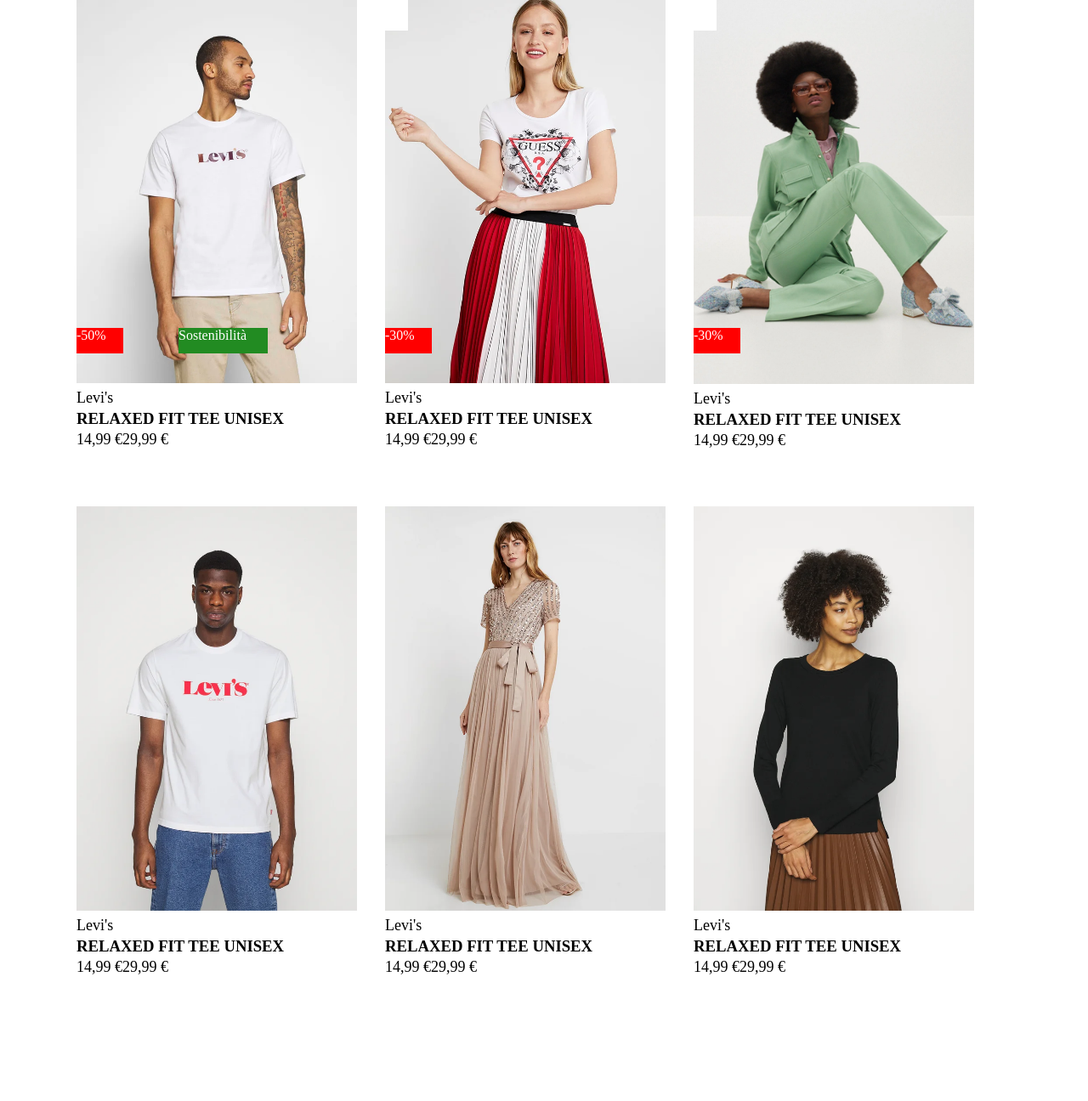
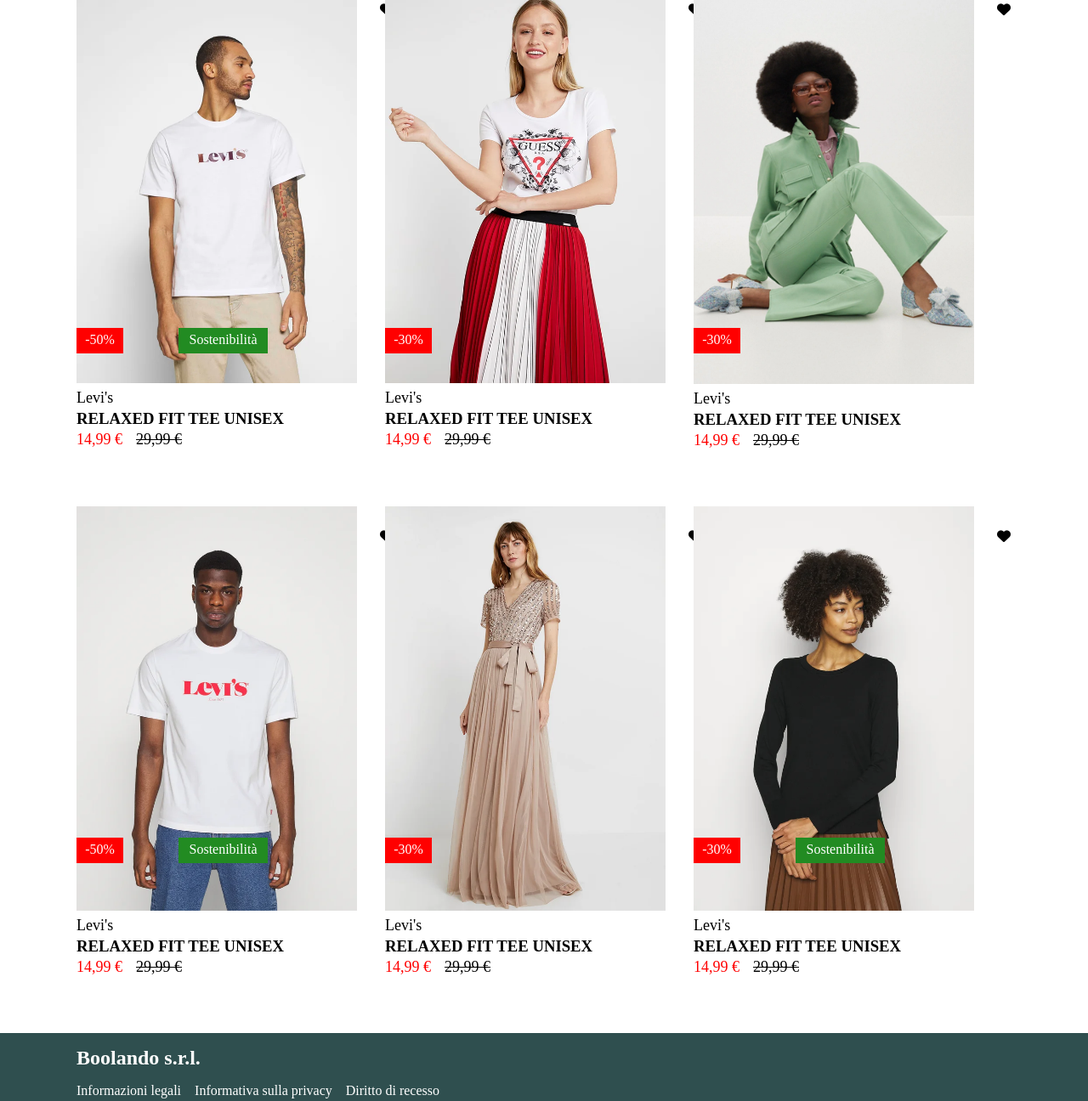
Before and after one commit to SassaroCristian/html-css-boolando, a plain HTML site: page index.html in a window 1280 px wide. Shown: the part 164-1460 px from the top of the page at 85% size. Before the commit the page ends 1316 px from the top, so only its background shows below. Drawn offline with Linux system fonts and the light colour scheme.

Commit message:
added code

```diff
--- a/css/atomico.css
+++ b/css/atomico.css
@@ -62,6 +62,8 @@
     height: 50px;
     top: 150px;
     left: 430px;
+    text-align: center;
+    padding-top:17px;
 }
 
 #heart-icon2 {
@@ -69,6 +71,8 @@
   height: 50px;
   top: 150px;
   left: 793px;
+  text-align: center;
+  padding-top:17px;
 }
 
 #heart-icon3 {
@@ -76,13 +80,53 @@
   height: 50px;
   top: 150px;
   left: 1156px;
+  text-align: center;
+  padding-top:17px;
 }
 
-#sales {
+#heart-icon4 {
+  width :50px;
+  height: 50px;
+  top: 770px;
+  left: 430px;
+  text-align: center;
+  padding-top:17px;
+}
+
+#heart-icon5 {
+  width :50px;
+  height: 50px;
+  top: 770px;
+  left: 793px;
+  text-align: center;
+  padding-top:17px;
+}
+
+#heart-icon6 {
+  width :50px;
+  height: 50px;
+  top: 770px;
+  left: 1156px;
+  text-align: center;
+  padding-top:17px;
+}
+
+#sales-row1 {
     width: 55px;
     height: 30px;
     top:550px;
     color: white;
+    text-align: center;
+    padding-top: 5px;
+}
+
+#sales-row2 {
+  width: 55px;
+  height: 30px;
+  top:1150px;
+  color: white;
+  text-align: center;
+  padding-top: 5px;
 }
 
 #green-tag1 {
@@ -91,4 +135,30 @@
     top:550px;
     left: 210px;
     color: white;
+    text-align: center;
+    padding-top: 5px;
 }
+
+#green-tag4 {
+  width: 105px;
+  height: 30px;
+  top:1150px;
+  left: 210px;
+  color: white;
+  text-align: center;
+  padding-top: 5px;
+}
+
+#green-tag6 {
+  width: 105px;
+  height: 30px;
+  top:1150px;
+  left: 936px;
+  color: white;
+  text-align: center;
+  padding-top: 5px;
+}
+
+#icons-row {
+  color: white;
+}
--- a/css/style.css
+++ b/css/style.css
@@ -1,6 +1,11 @@
 nav {
     width: 100%;
     height:75px ;
+}
+
+footer {
+    width: 100%;
+    height: 80px;
 }
 
 #logo{
@@ -11,26 +16,75 @@ nav {
     width:330px;
 }
 
+#img1b {
+    width:330px;
+    display: none;
+}
+
 #img2 {
     width:330px;
+}
+
+#img2b {
+    width:330px;
+    display: none;
 }
 
 #img3 {
     width:330px;
 }
 
+#img3b {
+    width:330px;
+    display: none;
+}
+
 #img4 {
     width:330px;
+}
+
+#img4b {
+    width:330px;
+    display: none;
 }
 
 #img5 {
     width:330px;
 }
 
+#img5b {
+    width:330px;
+    display: none;
+}
+
 #img6 {
     width:330px;
 }
 
+#img6b {
+    width:330px;
+    display: none;
+}
+
+
 #img:hover {
     background-image:url() ;
 }
+
+.product-image {
+    transition: opacity 0.3s ease-in-out;
+}
+
+.product-image-hover {
+    display: none;
+    width: 330px;
+}
+
+.img-container:hover .product-image {
+    opacity: 0;
+    display: none;
+}
+
+.img-container:hover .product-image-hover {
+    display: block;
+}
--- a/css/utilities.css
+++ b/css/utilities.css
@@ -43,6 +43,10 @@
 }
 .flex-align-center {
   align-items: center;
+}
+
+.flex-row-reversed {
+  flex-direction: row-reverse;
 }
 
 /*** LARGHEZZE ***/
@@ -278,16 +282,10 @@
   background-color: none;
 }
 
-/* .custom-pos1 {
-    top:550px;
-    left: 210px;
+#text-red {
+  color: red;
 }
 
-.custom-pos2 {
-    top:650px;
-    left: 210px;
+#text-line {
+  text-decoration: line-through;
 }
-
-.custom-pos3 {
-
-} */
--- a/index.html
+++ b/index.html
@@ -30,10 +30,10 @@
             </div>
 
             <!-- ICONS -->
-            <div class="d-flex w-33">
-                <div></div>
-                <div></div>
-                <div></div>
+            <div id="icons-row" class="d-flex w-33 pt-16 flex-row-reversed">
+                <i class="fa-solid fa-bag-shopping d-flex flex-justify-between flex-justify-around"></i>
+                <i class="fa-regular fa-heart d-flex flex-justify-between flex-justify-around px-16"></i>
+                <i class="fa-regular fa-user d-flex flex-justify-between flex-justify-around"></i>
             </div>
         </div>
     </nav>
@@ -46,52 +46,61 @@
 
             <!-- FIRST ROW -->
             <section class="d-flex">
-                <div class="d-flex flex-column w-33">
+                <div class="d-flex flex-column w-33 img-container">
                     <!-- start img box -->
-                    <div  class="mt-64"><img id="img1" class="rel-pos" src="./img/1.webp" alt=""></div>
+                    <div  class="mt-64 rel-pos img-container">
+                        <img  id="img1" class="product-image" src="./img/1.webp" alt="">
+                        <img class="product-image-hover" src="./img/1b.webp" alt="">
+                    </div>
 
                         <!-- content inside the img box -->
-                        <div id="heart-icon1" class="bg-white abs-pos"></div>
-                        <div id="sales" class="bg-red abs-pos">-50%</div>
+                        <i id="heart-icon1" class="fa-solid bg-white fa-heart  abs-pos"></i>
+                        <div id="sales-row1" class="bg-red abs-pos">-50%</div>
                         <div id="green-tag1" class="bg-forestgreen abs-pos">Sostenibilità</div>
                     <!-- end img box -->
 
                     <!-- text under img box -->
                     <p>Levi's</p>
                     <h3>RELAXED FIT TEE UNISEX</h3>
-                    <p><span>14,99 €</span><span>29,99 €</span></p>
+                    <p><span id="text-red">14,99 €</span><span id="text-line" class="px-16">29,99 €</span></p>
                 </div>
 
 
                 <div class="d-flex flex-column w-33">
                     <!-- start img box -->
-                    <div  class="mt-64"><img id="img2" class="rel-pos" src="./img/2.webp" alt=""></div>
+                    <div  class="mt-64 rel-pos img-container">
+                        <img  id="img2" class="product-image" src="./img/2.webp" alt="">
+                        <img class="product-image-hover" src="./img/2b.webp" alt="">
+                    </div>
 
                         <!-- content inside the img box -->
-                        <div id="heart-icon2" class="bg-white abs-pos"></div>
-                        <div id="sales" class="bg-red abs-pos">-30%</div>
+                        <i id="heart-icon2" class="fa-solid fa-heart bg-white abs-pos"></i>
+                        <div id="sales-row1" class="bg-red abs-pos">-30%</div>
                     <!-- end img box -->
 
                     <!-- text under img box -->
                     <p>Levi's</p>
                     <h3>RELAXED FIT TEE UNISEX</h3>
-                    <p><span>14,99 €</span><span>29,99 €</span></p>
+                    <p><span id="text-red">14,99 €</span><span id="text-line" class="px-16" >29,99 €</span></p>
                 </div>
 
 
                 <div class="d-flex flex-column w-33">
                     <!-- start img box -->
-                    <div  class="mt-64"><img id="img3" class="rel-pos" src="./img/3.webp" alt=""></div>
+                    <div  class="mt-64 rel-pos img-container">
+                        <img  id="img3" class="product-image" src="./img/3.webp" alt="">
+                        <img class="product-image-hover" src="./img/3b.webp" alt="">
+                    </div>
 
                         <!-- content inside the img box -->
-                        <div id="heart-icon3" class="bg-white abs-pos"></div>
-                        <div id="sales" class="bg-red abs-pos">-30%</div>
+                        <i id="heart-icon3" class="fa-solid fa-heart bg-white abs-pos"></i>
+                        <div id="sales-row1" class="bg-red abs-pos">-30%</div>
                     <!-- end img box -->
 
                     <!-- text under img box -->
                     <p>Levi's</p>
                     <h3>RELAXED FIT TEE UNISEX</h3>
-                    <p><span>14,99 €</span><span>29,99 €</span></p>
+                    <p><span id="text-red">14,99 €</span><span id="text-line" class="px-16">29,99 €</span></p>
                 </div>
 
             </section>
@@ -100,59 +109,91 @@
             <section class="d-flex">
                 <div class="d-flex flex-column w-33">
                     <!-- start img box -->
-                    <div  class="mt-64"><img id="img4" class="rel-pos" src="./img/4.webp" alt=""></div>
+                    <div  class="mt-64 rel-pos img-container">
+                        <img  id="img4" class="product-image" src="./img/4.webp" alt="">
+                        <img class="product-image-hover" src="./img/4b.webp" alt="">
+                    </div>
 
                         <!-- content inside the img box -->
-                        <div id="heart-icon1" class="bg-white abs-pos"></div>
-                        <div id="sales" class="bg-red abs-pos">-50%</div>
-                        <div id="green-tag1" class="bg-forestgreen abs-pos">Sostenibilità</div>
+                        <i id="heart-icon4" class="fa-solid fa-heart bg-white abs-pos"></i>
+                        <div id="sales-row2" class="bg-red abs-pos">-50%</div>
+                        <div id="green-tag4" class="bg-forestgreen abs-pos">Sostenibilità</div>
                     <!-- end img box -->
 
                     <!-- text under img box -->
                     <p>Levi's</p>
                     <h3>RELAXED FIT TEE UNISEX</h3>
-                    <p><span>14,99 €</span><span>29,99 €</span></p>
+                    <p><span id="text-red">14,99 €</span><span id="text-line" class="px-16">29,99 €</span></p>
                 </div>
 
 
                 <div class="d-flex flex-column w-33">
                     <!-- start img box -->
-                    <div  class="mt-64"><img id="img5" class="rel-pos" src="./img/5.webp" alt=""></div>
+                    <div  class="mt-64 rel-pos img-container">
+                        <img  id="img5" class="product-image" src="./img/5.webp" alt="">
+                        <img class="product-image-hover" src="./img/5b.webp" alt="">
+                    </div>
 
                         <!-- content inside the img box -->
-                        <div id="heart-icon2" class="bg-white abs-pos"></div>
-                        <div id="sales" class="bg-red abs-pos">-30%</div>
+                        <i id="heart-icon5" class="fa-solid fa-heart bg-white abs-pos"></i>
+                        <div id="sales-row2" class="bg-red abs-pos">-30%</div>
                     <!-- end img box -->
 
                     <!-- text under img box -->
                     <p>Levi's</p>
                     <h3>RELAXED FIT TEE UNISEX</h3>
-                    <p><span>14,99 €</span><span>29,99 €</span></p>
+                    <p><span id="text-red">14,99 €</span><span id="text-line" class="px-16">29,99 €</span></p>
                 </div>
 
 
                 <div class="d-flex flex-column w-33">
                     <!-- start img box -->
-                    <div  class="mt-64"><img id="img6" class="rel-pos" src="./img/6.webp" alt=""></div>
+                    <div  class="mt-64 rel-pos img-container">
+                        <img  id="img6" class="product-image" src="./img/6.webp" alt="">
+                        <img class="product-image-hover" src="./img/6b.webp" alt="">
+                    </div>
 
                         <!-- content inside the img box -->
-                        <div id="heart-icon3" class="bg-white abs-pos"></div>
-                        <div id="sales" class="bg-red abs-pos">-30%</div>
+                        <i id="heart-icon6" class="fa-solid fa-heart bg-white abs-pos"></i>
+                        <div id="sales-row2" class="bg-red abs-pos">-30%</div>
+                        <div id="green-tag6" class="bg-forestgreen abs-pos">Sostenibilità</div>
                     <!-- end img box -->
 
                     <!-- text under img box -->
                     <p>Levi's</p>
                     <h3>RELAXED FIT TEE UNISEX</h3>
-                    <p><span>14,99 €</span><span>29,99 €</span></p>
+                    <p><span id="text-red">14,99 €</span><span id="text-line" class="px-16">29,99 €</span></p>
                 </div>
 
             </section>
         </main>
     </div>
 <!-- START FOOTER -->
-<footer>
+<footer class="mt-64 bg-darkslategray">
     <!-- CENTERED CONTAINER -->
-    <div class="centered-container">
+    <div class="centered-container d-flex">
+        <div class="w-50">
+            <h2 class="w-t pt-16">Boolando s.r.l.</h2>
+            <ul class="d-flex pt-16">
+                <li><a href="#">Informazioni legali</a></li>
+                <li class="px-16"><a href="#">Informativa sulla privacy</a></li>
+                <li><a href="#">Diritto di recesso</a></li>
+            </ul>
+        </div>
+
+        <!-- <div class="w-50 d-flex flex-row-reversed">
+
+            <div class="d-flex flex-row-reversed w-100">
+                <i class="fa-brands fa-square-youtube"></i>
+                <i class="fa-brands fa-square-pinterest"></i>
+                <i class="fa-brands fa-square-instagram"></i>
+                <i class="fa-brands fa-square-facebook"></i>
+                <i class="fa-brands fa-square-twitter"></i>
+            </div>
+
+            <h3 class="">Trovaci anche su</h3>
+        </div> -->
+
 
     </div>
 </footer>
```
Also changed, not shown: 1 other file.
